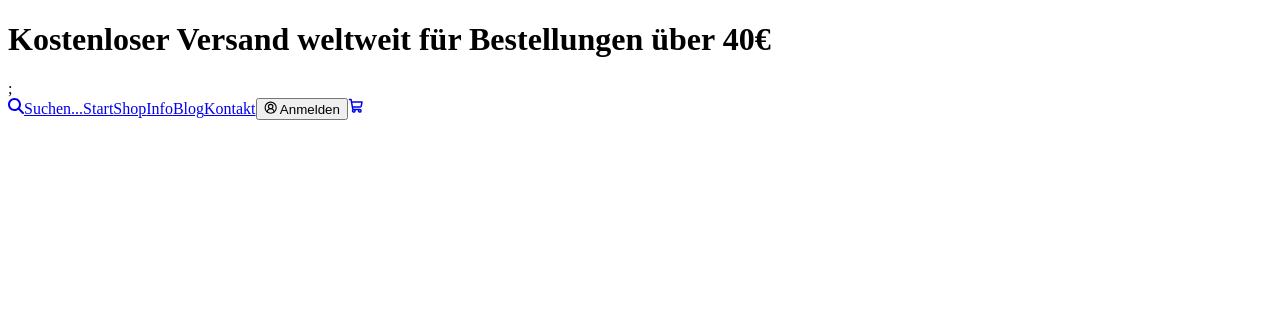
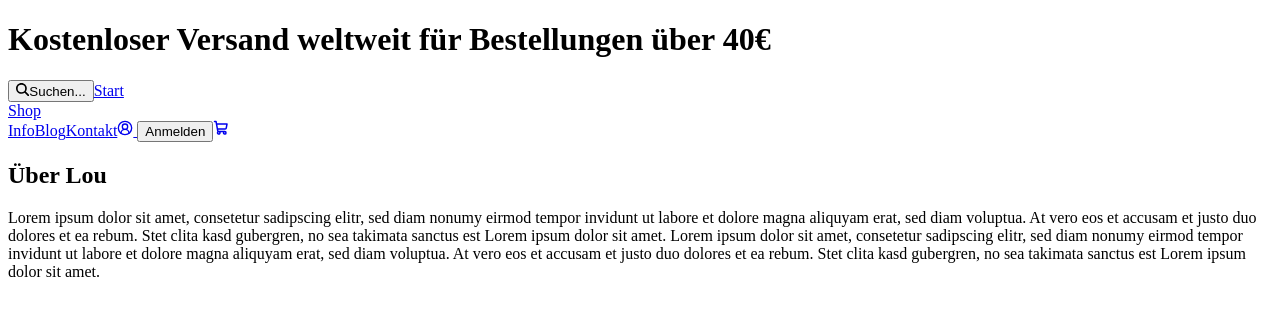
Before and after one commit to Inessa-Igumensev/Fakestore_Webstore, a React (Vite) app: page /info in a window 1280 px wide. Shown: the top 316 px of the page. Built offline with nearby package versions, Linux system fonts and the light colour scheme.

Commit message:
made the Basic structure

```diff
--- a/src/App.tsx
+++ b/src/App.tsx
@@ -5,21 +5,25 @@ import SearchProducts from "./Components/SearchProducts";
 import { FaMagnifyingGlass } from "react-icons/fa6";
 import { PiShoppingCartBold } from "react-icons/pi";
 import { LuCircleUserRound } from "react-icons/lu";
+import Login from "./Components/Login";
+import Info from "./Components/Info";
 
 function App() {
   return (
     <div className="wrapper">
       <ShippingInfo />
+      <Logo />
       <Navbar />
       <Routes>
+        <Route path="/search" element={<SearchProducts />} />
         <Route path="/" element={<Start />} />
+
         {/*<Route path="/products" element={<Products />} />*/}
-        {/* <Route path="/about" element={<About />} /> */}
+        <Route path="/info" element={<Info />} />
         {/*<Route path="/contact" element={<Contact />} />*/}
+        {/*<Route path="/blog" element={<Blog />} /> */}
+        <Route path="/login" element={<Login />} />
         {/*<Route path="/cart" element={<Cart />} />*/}
-        {/*<Route path="/blog" element={<Blog />} /> */}
-        <Route path="/search" element={<SearchProducts />} />
-        {/*<Route path="/login" element={<Login />} />*/}
       </Routes>
     </div>
   );
@@ -27,28 +31,41 @@ function App() {
 
 export default App;
 
-
 const Navbar = () => {
   return (
     <div className="navbar">
-      <Link to="/search">{<FaMagnifyingGlass />}Suchen...</Link>
+      <Link to="/search">
+        <button className="searchProductsBtn">
+          {<FaMagnifyingGlass />}Suchen...
+        </button>
+      </Link>
       <Link to="/">Start</Link>
-      <Link to="/products">Shop</Link>
-      <Link to="/about">Info</Link>
+      <div className="productDropdown">
+        <Link to="/products">Shop</Link>
+      </div>
+      <Link to="/info">Info</Link>
       <Link to="/about">Blog</Link>
       <Link to="/contact">Kontakt</Link>
-      <button className="loginButton">{<LuCircleUserRound />} Anmelden</button>
+      <Link to ="/user">{<LuCircleUserRound />} </Link>
+      <Link to="/login">
+        <button className="loginButton">
+          Anmelden
+        </button>
+      </Link>
       <Link to="/cart">{<PiShoppingCartBold />}</Link>
     </div>
   );
 };
 /* courier new", courier-ps-w01, monospace */
 
-
 const ShippingInfo = () => {
   return (
     <div className="shippingInfo">
-      <h1>Kostenloser Versand weltweit für Bestellungen über 40€</h1>;
+      <h1>Kostenloser Versand weltweit für Bestellungen über 40€</h1>
     </div>
-  )
+  );
 };
+
+const Logo = () => {
+  return <div className="logoContainer"></div>;
+};
--- /dev/null
+++ b/src/Components/Info.tsx
@@ -0,0 +1,24 @@
+export default function Info() {
+  return (
+    <div className="info">
+      <section className="aboutLou">
+        <h1>Über Lou</h1>
+      </section>
+      <section className="infoLowerSection">
+        <div className="infoText">
+          <span>
+            Lorem ipsum dolor sit amet, consetetur sadipscing elitr, sed diam
+            nonumy eirmod tempor invidunt ut labore et dolore magna aliquyam
+            erat, sed diam voluptua. At vero eos et accusam et justo duo dolores
+            et ea rebum. Stet clita kasd gubergren, no sea takimata sanctus est
+            Lorem ipsum dolor sit amet. Lorem ipsum dolor sit amet, consetetur
+            sadipscing elitr, sed diam nonumy eirmod tempor invidunt ut labore
+            et dolore magna aliquyam erat, sed diam voluptua. At vero eos et
+            accusam et justo duo dolores et ea rebum. Stet clita kasd gubergren,
+            no sea takimata sanctus est Lorem ipsum dolor sit amet.
+          </span>
+        </div>
+      </section>
+    </div>
+  );
+}
--- /dev/null
+++ b/src/Components/Login.tsx
@@ -0,0 +1,7 @@
+export default function Login(){
+    return(
+        <div className="login">
+
+        </div>
+    )
+}
--- a/src/Components/Start.tsx
+++ b/src/Components/Start.tsx
@@ -1,9 +1,18 @@
 export default function Start() {
   return (
     <div className="start">
-      <section className="hero">
-        <h1>Unsere Kollektion</h1>
-      </section>
+      <div className="collection-wrapper">{/* Kategorien abbilden */}</div>
+      <div className="newThings">
+        {/* Arial, Helvetica, sans-serif */}
+        <div className="toTheBlog">
+          <h4>Geschichten & Guides</h4>
+          <p>Blog lesen</p>
+        </div>
+        <div className="toTheShop">
+          <h4>Limitierte Auflage</h4>
+          <p>Einkaufen</p>
+        </div>
+      </div>
     </div>
   );
 }
```
